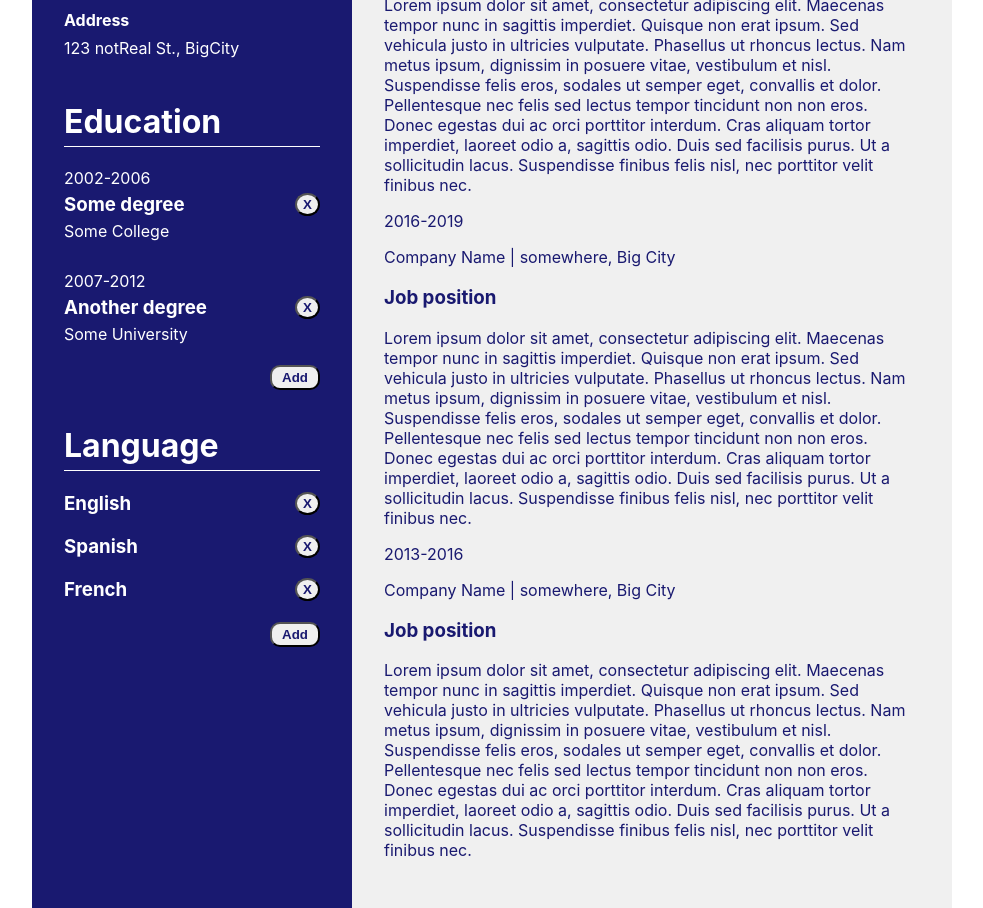
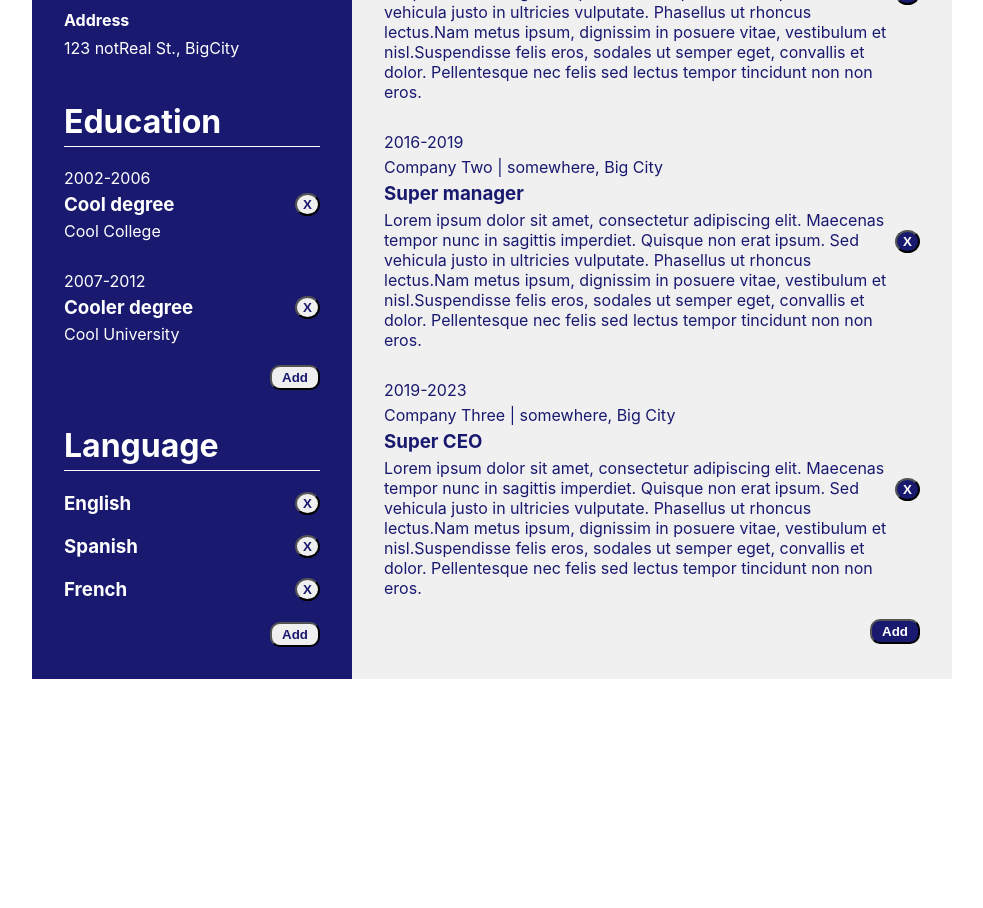
Before and after one commit to ValerioL94/cv-application, a React (Vite) app: page / in a window 1280 px wide. Shown: the part 500-1408 px from the top of the page, without its empty margins (148-1131 px from the left). After the commit the page ends 1179 px from the top, so only its background shows below. Built offline with nearby package versions, Linux system fonts and the light colour scheme.

Commit message:
Add editable experience section and update styles

```diff
--- a/src/components/about.jsx
+++ b/src/components/about.jsx
@@ -27,7 +27,7 @@ export default function About() {
         >
           <div className="wrapper">
             <label htmlFor="name">
-              Name
+              <b>Name</b>
               <input
                 type="text"
                 name="name"
@@ -47,7 +47,7 @@ export default function About() {
             </button>
           </div>
           <label htmlFor="currentTitle">
-            Current Title
+            <b>Current Title</b>
             <input
               type="text"
               name="currentTitle"
@@ -57,7 +57,7 @@ export default function About() {
             />
           </label>
           <label htmlFor="introduction">
-            Introduction
+            <b>Introduction</b>
             <textarea
               type="text"
               name="introduction"
--- a/src/components/app.jsx
+++ b/src/components/app.jsx
@@ -4,6 +4,7 @@ import Contact from './contact';
 import Education from './education';
 import Language from './language';
 import About from './about';
+import Experience from './experience';
 
 function App() {
   // const [status, setStatus] = useState('Test');
@@ -19,62 +20,7 @@ function App() {
       </div>
       <div className="main">
         <About />
-        <div id="experience">
-          <div className="expTitle">
-            <h2>Experience</h2>
-          </div>
-          <div>
-            <p>2019-2023</p>
-            <p>Company Name | somewhere, Big City</p>
-            <h3>Job position</h3>
-            <p>
-              Lorem ipsum dolor sit amet, consectetur adipiscing elit. Maecenas
-              tempor nunc in sagittis imperdiet. Quisque non erat ipsum. Sed
-              vehicula justo in ultricies vulputate. Phasellus ut rhoncus
-              lectus. Nam metus ipsum, dignissim in posuere vitae, vestibulum et
-              nisl. Suspendisse felis eros, sodales ut semper eget, convallis et
-              dolor. Pellentesque nec felis sed lectus tempor tincidunt non non
-              eros. Donec egestas dui ac orci porttitor interdum. Cras aliquam
-              tortor imperdiet, laoreet odio a, sagittis odio. Duis sed
-              facilisis purus. Ut a sollicitudin lacus. Suspendisse finibus
-              felis nisl, nec porttitor velit finibus nec.
-            </p>
-          </div>
-          <div>
-            <p>2016-2019</p>
-            <p>Company Name | somewhere, Big City</p>
-            <h3>Job position</h3>
-            <p>
-              Lorem ipsum dolor sit amet, consectetur adipiscing elit. Maecenas
-              tempor nunc in sagittis imperdiet. Quisque non erat ipsum. Sed
-              vehicula justo in ultricies vulputate. Phasellus ut rhoncus
-              lectus. Nam metus ipsum, dignissim in posuere vitae, vestibulum et
-              nisl. Suspendisse felis eros, sodales ut semper eget, convallis et
-              dolor. Pellentesque nec felis sed lectus tempor tincidunt non non
-              eros. Donec egestas dui ac orci porttitor interdum. Cras aliquam
-              tortor imperdiet, laoreet odio a, sagittis odio. Duis sed
-              facilisis purus. Ut a sollicitudin lacus. Suspendisse finibus
-              felis nisl, nec porttitor velit finibus nec.
-            </p>
-          </div>
-          <div>
-            <p>2013-2016</p>
-            <p>Company Name | somewhere, Big City</p>
-            <h3>Job position</h3>
-            <p>
-              Lorem ipsum dolor sit amet, consectetur adipiscing elit. Maecenas
-              tempor nunc in sagittis imperdiet. Quisque non erat ipsum. Sed
-              vehicula justo in ultricies vulputate. Phasellus ut rhoncus
-              lectus. Nam metus ipsum, dignissim in posuere vitae, vestibulum et
-              nisl. Suspendisse felis eros, sodales ut semper eget, convallis et
-              dolor. Pellentesque nec felis sed lectus tempor tincidunt non non
-              eros. Donec egestas dui ac orci porttitor interdum. Cras aliquam
-              tortor imperdiet, laoreet odio a, sagittis odio. Duis sed
-              facilisis purus. Ut a sollicitudin lacus. Suspendisse finibus
-              felis nisl, nec porttitor velit finibus nec.
-            </p>
-          </div>
-        </div>
+        <Experience />
       </div>
     </>
   );
--- a/src/components/education.jsx
+++ b/src/components/education.jsx
@@ -2,8 +2,8 @@ import { useState } from 'react';
 import '/src/styles/education.css';
 
 const defaultList = [
-  { years: '2002-2006', title: 'Some degree', school: 'Some College' },
-  { years: '2007-2012', title: 'Another degree', school: 'Some University' },
+  { years: '2002-2006', title: 'Cool degree', school: 'Cool College' },
+  { years: '2007-2012', title: 'Cooler degree', school: 'Cool University' },
 ];
 
 export default function Education() {
@@ -41,7 +41,9 @@ export default function Education() {
         {isEditing ? (
           <>
             <div>
-              <label htmlFor="degYears">Years</label>
+              <label htmlFor="degYears">
+                <b>Years</b>
+              </label>
               <input
                 id="degYears"
                 name="degreeYears"
@@ -55,7 +57,9 @@ export default function Education() {
               />
             </div>
             <div>
-              <label htmlFor="degTitle">Title</label>
+              <label htmlFor="degTitle">
+                <b>Title</b>
+              </label>
               <input
                 id="degTitle"
                 name="degreeTitle"
@@ -69,7 +73,9 @@ export default function Education() {
               />
             </div>
             <div>
-              <label htmlFor="degSchool">School</label>
+              <label htmlFor="degSchool">
+                <b>School</b>
+              </label>
               <input
                 id="degSchool"
                 name="DegreeSchool"
--- a/src/components/experience.jsx
+++ b/src/components/experience.jsx
@@ -1 +1,158 @@
-// import { useState } from 'react';
+import { useState } from 'react';
+import '/src/styles/experience.css';
+const defaultList = [
+  {
+    years: '2013-2016',
+    company: 'Company One | somewhere, Big City',
+    position: 'Super employee',
+    description:
+      'Lorem ipsum dolor sit amet, consectetur adipiscing elit. Maecenas tempor nunc in sagittis imperdiet. Quisque non erat ipsum. Sed vehicula justo in ultricies vulputate. Phasellus ut rhoncus lectus.Nam metus ipsum, dignissim in posuere vitae, vestibulum et nisl.Suspendisse felis eros, sodales ut semper eget, convallis et dolor. Pellentesque nec felis sed lectus tempor tincidunt non non eros.',
+  },
+  {
+    years: '2016-2019',
+    company: 'Company Two | somewhere, Big City',
+    position: 'Super manager ',
+    description:
+      'Lorem ipsum dolor sit amet, consectetur adipiscing elit. Maecenas tempor nunc in sagittis imperdiet. Quisque non erat ipsum. Sed vehicula justo in ultricies vulputate. Phasellus ut rhoncus lectus.Nam metus ipsum, dignissim in posuere vitae, vestibulum et nisl.Suspendisse felis eros, sodales ut semper eget, convallis et dolor. Pellentesque nec felis sed lectus tempor tincidunt non non eros.',
+  },
+  {
+    years: '2019-2023',
+    company: 'Company Three | somewhere, Big City',
+    position: 'Super CEO',
+    description:
+      'Lorem ipsum dolor sit amet, consectetur adipiscing elit. Maecenas tempor nunc in sagittis imperdiet. Quisque non erat ipsum. Sed vehicula justo in ultricies vulputate. Phasellus ut rhoncus lectus.Nam metus ipsum, dignissim in posuere vitae, vestibulum et nisl.Suspendisse felis eros, sodales ut semper eget, convallis et dolor. Pellentesque nec felis sed lectus tempor tincidunt non non eros.',
+  },
+];
+export default function Experience() {
+  const [jobsList, setJobsList] = useState(defaultList);
+  const [newJob, setNewJob] = useState('');
+  const [isEditing, setIsEditing] = useState(false);
+  return (
+    <section id="experience">
+      <div className="expTitle">
+        <h2>Experience</h2>
+      </div>
+      <ul className="list" id="jobs">
+        {jobsList.map((job) => (
+          <li key={job.years}>
+            <div>
+              <p>{job.years}</p>
+              <p>{job.company}</p>
+              <h3>{job.position}</h3>
+              <p>{job.description}</p>
+            </div>
+            <button
+              type="button"
+              onClick={() => {
+                setJobsList(jobsList.filter((j) => j.years !== job.years));
+              }}
+            >
+              X
+            </button>
+          </li>
+        ))}
+      </ul>
+      <form className="expForm" onSubmit={(e) => e.preventDefault()}>
+        {isEditing ? (
+          <>
+            <div>
+              <label htmlFor="jobYears">
+                <b>Years</b>
+              </label>
+              <input
+                id="jobYears"
+                name="jobYears"
+                type="text"
+                onChange={(e) => {
+                  setNewJob({
+                    ...newJob,
+                    years: e.target.value,
+                  });
+                }}
+              />
+            </div>
+            <div>
+              <label htmlFor="jobCompany">
+                <b>Company</b>
+              </label>
+              <input
+                id="jobCompany"
+                name="jobCompany"
+                type="text"
+                onChange={(e) => {
+                  setNewJob({
+                    ...newJob,
+                    company: e.target.value,
+                  });
+                }}
+              />
+            </div>
+            <div>
+              <label htmlFor="jobPosition">
+                <b>Position</b>
+              </label>
+              <input
+                id="jobPosition"
+                name="jobPosition"
+                type="text"
+                onChange={(e) => {
+                  setNewJob({
+                    ...newJob,
+                    position: e.target.value,
+                  });
+                }}
+              />
+            </div>
+            <div>
+              <label htmlFor="jobDescription">
+                <b>Description</b>
+              </label>
+              <textarea
+                id="jobDescription"
+                name="jobDescription"
+                type="text"
+                onChange={(e) => {
+                  setNewJob({
+                    ...newJob,
+                    description: e.target.value,
+                  });
+                }}
+              />
+            </div>
+
+            <button
+              className="edit"
+              type="submit"
+              onClick={() => {
+                setIsEditing(!isEditing);
+                newJob &&
+                  setJobsList([
+                    ...jobsList,
+                    {
+                      years: newJob.years,
+                      company: newJob.company,
+                      position: newJob.position,
+                      description: newJob.description,
+                    },
+                  ]);
+                setNewJob('');
+              }}
+            >
+              {'Save'}
+            </button>
+          </>
+        ) : (
+          <button
+            className="edit"
+            type="button"
+            onClick={() => {
+              setIsEditing(!isEditing);
+            }}
+          >
+            {'Add'}
+          </button>
+        )}
+      </form>
+    </section>
+  );
+}
--- a/src/styles/about.css
+++ b/src/styles/about.css
@@ -14,11 +14,9 @@
 .intro label {
   display: flex;
   flex-direction: column;
-  font-weight: 600;
 }
 .intro input {
   font-size: 16px;
-  max-width: 200px;
 }
 
 .wrapper {
--- a/src/styles/app.css
+++ b/src/styles/app.css
@@ -35,10 +35,3 @@
   max-width: 600px;
   box-sizing: border-box;
 }
-
-.expTitle {
-  display: flex;
-  align-items: center;
-  height: 50px;
-  border-bottom: 1px solid;
-}
--- a/src/styles/education.css
+++ b/src/styles/education.css
@@ -10,7 +10,7 @@ li p {
   margin: 5px 0px;
 }
 
-form button {
+.sideForm button {
   align-self: end;
   font-weight: 600;
   color: midnightblue;
--- a/src/styles/experience.css
+++ b/src/styles/experience.css
@@ -0,0 +1,31 @@
+#experience button {
+  color: white;
+  background-color: midnightblue;
+}
+
+.expTitle {
+  display: flex;
+  align-items: center;
+  height: 50px;
+  border-bottom: 1px solid;
+}
+#jobs {
+  gap: 20px;
+}
+.expForm {
+  display: flex;
+  flex-direction: column;
+  gap: 10px;
+}
+.expForm div {
+  display: flex;
+  flex-direction: column;
+}
+
+.expForm button {
+  align-self: end;
+}
+
+#jobDescription {
+  height: 100px;
+}
```
